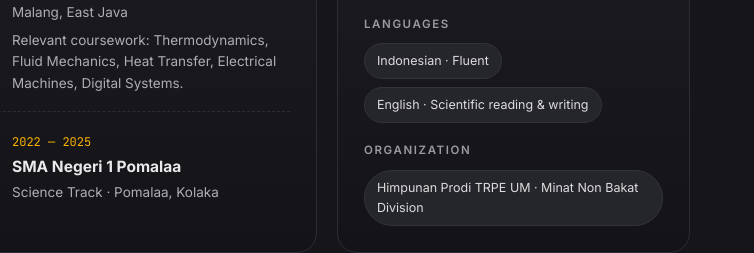
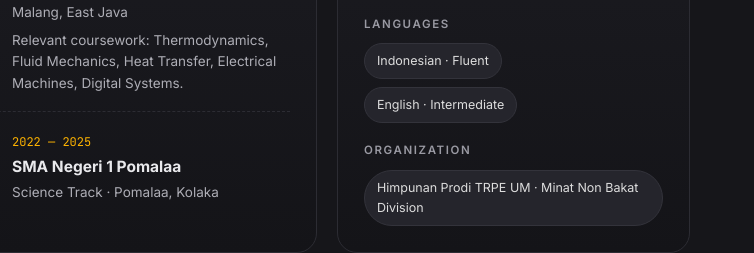
Before and after one commit to MuhRasyaRamadhan/muhrasyaramadhan.github.io, a plain HTML site: page index.html in a window 1280 px wide. Shown: the part 2356-2609 px from the top of the page, 526-1280 px from the left. Drawn offline with Linux system fonts and the light colour scheme.

Commit message:
Update index.html

```diff
--- a/index.html
+++ b/index.html
@@ -368,7 +368,7 @@ footer{margin-top:90px;padding-top:26px;border-top:1px solid var(--line);display
         <div class="sub-h">Core competencies</div>
         <div class="pill-list"><span class="pill">Teamwork</span><span class="pill">Scientific Writing</span><span class="pill">Fast Learner</span><span class="pill">Communication</span></div>
         <div class="sub-h">Languages</div>
-        <div class="pill-list"><span class="pill">Indonesian · Fluent</span><span class="pill">English · Scientific reading &amp; writing</span></div>
+        <div class="pill-list"><span class="pill">Indonesian · Fluent</span><span class="pill">English · Intermediate</span></div>
         <div class="sub-h">Organization</div>
         <div class="pill-list"><span class="pill">Himpunan Prodi TRPE UM · Minat Non Bakat Division</span></div>
       </div>
```
